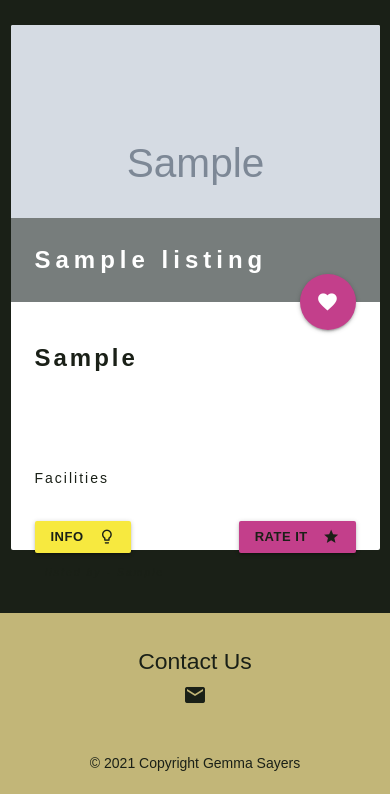
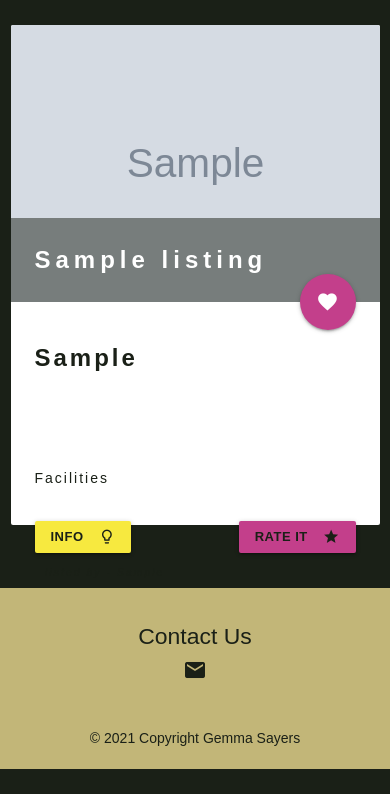
Before and after one commit to GJSayers/culturate, a Flask app: page /search in a window 390 px wide. Shown: the part 330-1124 px from the top of the page. After the commit the page ends 1099 px from the top, so only its background shows below. Run offline with Flask 2, Linux system fonts and the light colour scheme; grey boxes marked "Sample" are stand-in pictures; a database or web service that is not in the repository returns one stand-in record (values such as "Sample title"); some libraries are stand-ins or nearby versions; some web fonts are replaced.

Commit message:
slightly adjust media query based on desktop user feedback

```diff
--- a/static/css/style.css
+++ b/static/css/style.css
@@ -225,7 +225,7 @@ div.row.listing-section {
 
     .listing-page-card,
     .listing-card {
-        height: 525px;
+        height: 500px;
         padding-bottom: 10%;
     }
 }
```
